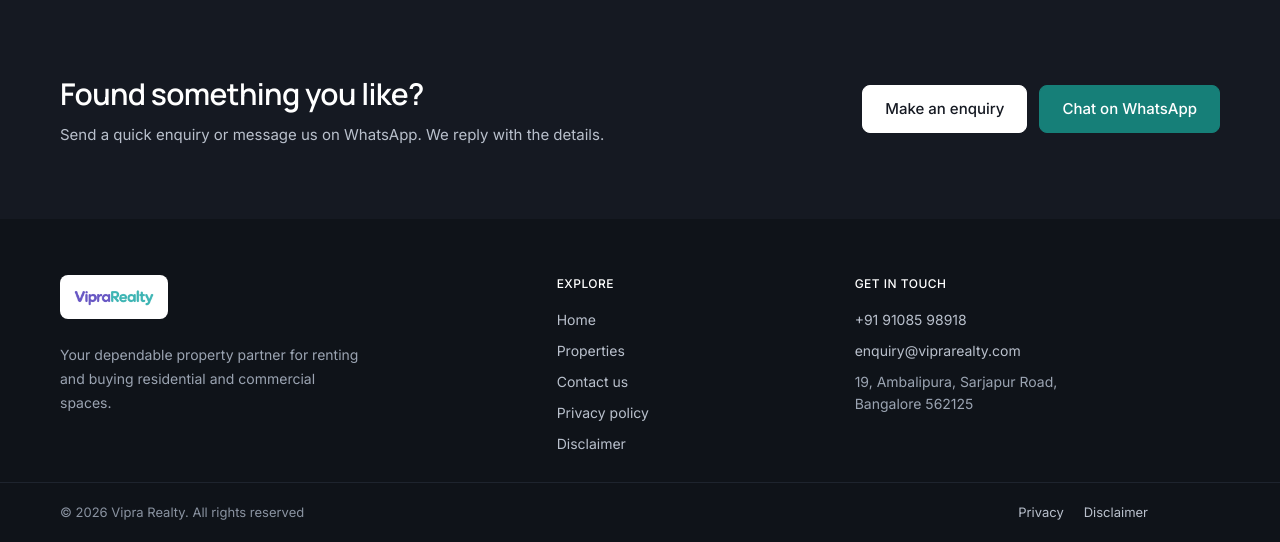
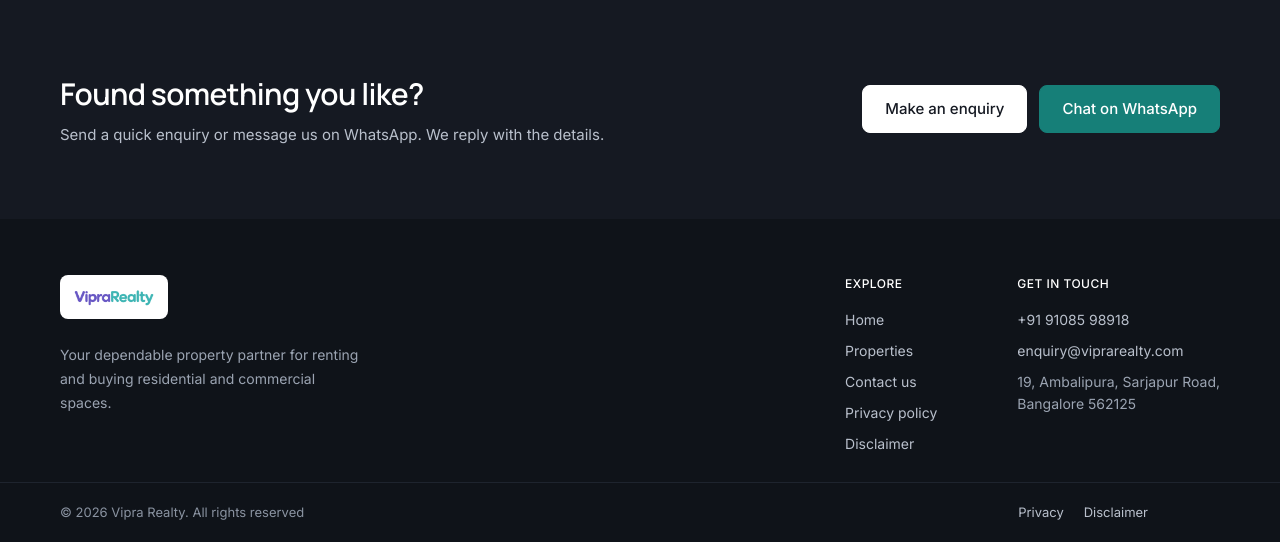
Before and after one commit to pratsacharya/viprarealty.com_github, a Node server app: page / in a window 1280 px wide. Shown: the part 3097-3639 px from the top of the page. Run offline with Node 20, Linux system fonts and the light colour scheme; data that the repository does not hold is empty.

Commit message:
Home footer: Explore and Get in touch aligned to the right edge
Co-Authored-By: Claude Opus 5.5 <noreply@anthropic.com>

```diff
--- a/app/site/css/site.css
+++ b/app/site/css/site.css
@@ -434,3 +434,9 @@ select.field.auto { width: auto; }
 .legal a { color: var(--teal, #0F6E6A); }
 .legal .legal-note { margin-top: 32px; padding-top: 16px; border-top: 1px solid var(--line); font-size: 13px; color: #6B7482; }
 .footer-bar .footer-links { margin-right: 72px; }
+
+/* Home footer: logo block left, Explore + Get in touch pushed to the right edge (desktop) */
+@media (min-width: 1025px) {
+  .footer-grid { grid-template-columns: 1fr auto auto; column-gap: 80px; }
+  .footer-grid > * { grid-column: auto; }
+}
--- a/app/site/index.html
+++ b/app/site/index.html
@@ -207,7 +207,7 @@
         <span class="footer-logo"><img src="assets/logo.png" alt="Vipra Realty"></span>
         <p style="font-size: 14px; line-height: 1.7; margin-top: 18px; max-width: 300px; color: #9BA4B2;">Your dependable property partner for renting and buying residential and commercial spaces.</p>
       </div>
-      <div class="col" style="grid-column: span 3;">
+      <div class="col">
         <p class="label">Explore</p>
         <a href="index.html">Home</a>
         <a href="properties.html">Properties</a>
```
